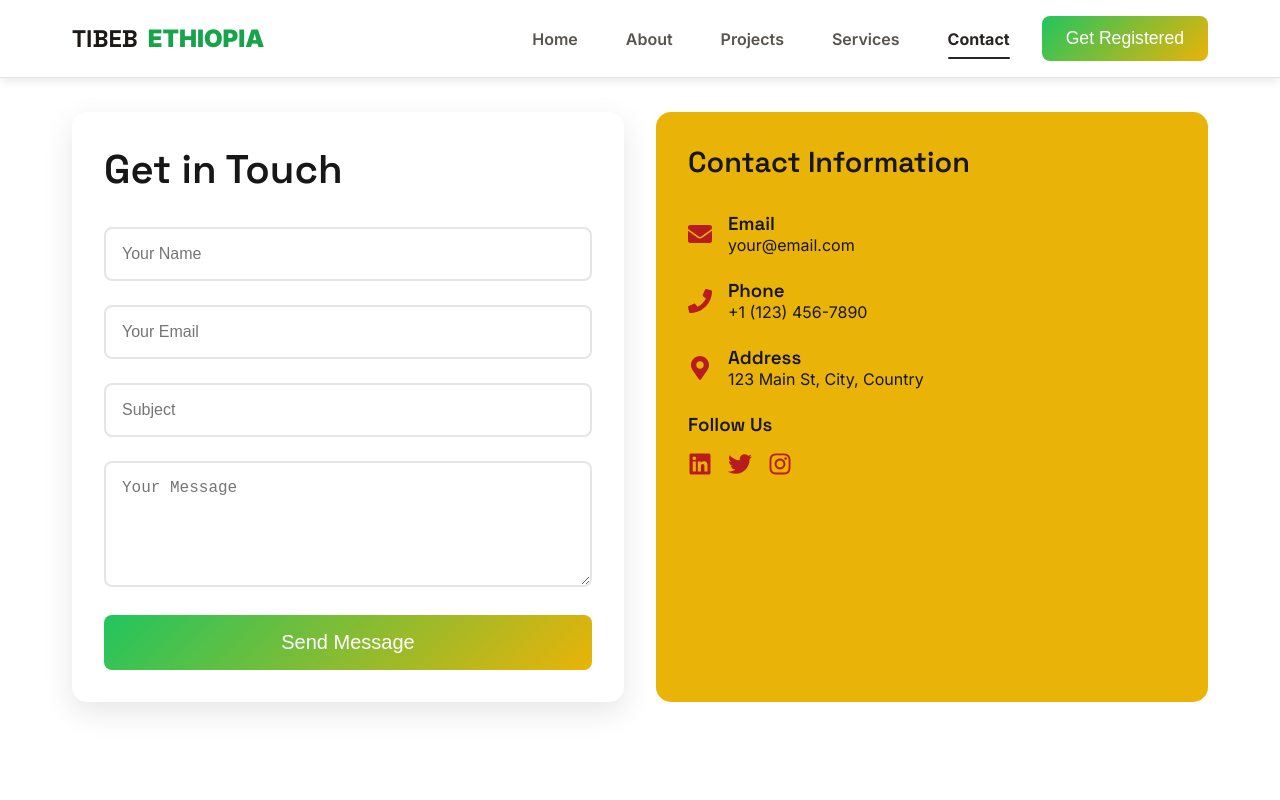
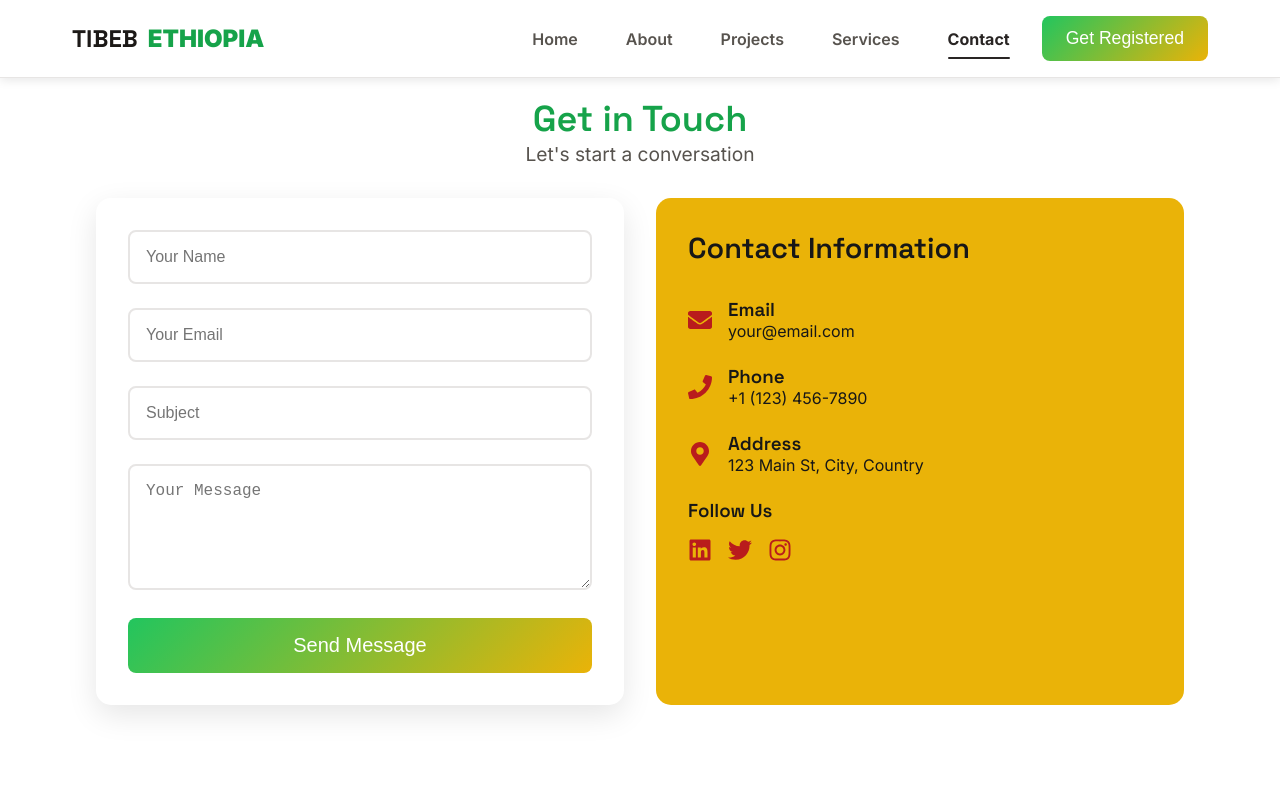
Before and after one commit to Know-Thyself/tibeb-ethio, a Next.js app: page /contact in a window 1280 px wide. Shown: the top 800 px of the page. Built offline with nearby package versions, Linux system fonts and the light colour scheme.

Commit message:
Adding pages animations

```diff
--- a/app/contact/contact.module.css
+++ b/app/contact/contact.module.css
@@ -1,6 +1,29 @@
 .container {
 	padding-top: 3rem;
 	min-height: 100vh;
+    width: 90%;
+    margin: auto;
+}
+
+.titleWrapper {
+    padding-top: 2rem;
+    text-align: center;
+    margin: 0;
+}
+
+.title {
+    font-size: 2rem;
+    color: var(--primary-600);
+    font-weight: 600;
+    opacity: 0;
+    animation: fadeInUp 0.8s ease-out forwards;
+}
+
+.subtitle {
+    font-size: 1.1rem;
+    color: var(--text-secondary);
+    opacity: 0;
+    animation: fadeInUp 0.8s ease-out 0.2s forwards;
 }
 
 .contactWrapper {
@@ -10,6 +33,8 @@
 	display: grid;
 	grid-template-columns: 1fr;
 	gap: 1.5rem;
+	opacity: 0;
+	animation: fadeInUp 0.6s ease-out 0.4s forwards;
 }
 
 .formSection {
@@ -19,11 +44,6 @@
 	box-shadow: 0 10px 30px rgba(0, 0, 0, 0.1);
 }
 
-.title {
-    font-size: 2rem;
-    color: var(--primary-text);
-    margin-bottom: 1.5rem;
-}
 
 .form {
 	display: flex;
@@ -99,7 +119,7 @@
 	height: auto;
 }
 
-.subtitle {
+.infoTitle {
 	font-size: 1.5rem;
 	margin-bottom: 1.5rem;
 }
@@ -142,52 +162,6 @@
 	color: var(--accent-800);
 }
 
-@keyframes sparkle {
-	0% {
-		transform: translateX(-100%);
-	}
-	100% {
-		transform: translateX(100%);
-	}
-}
-
-/* Tablet and up */
-@media (min-width: 768px) {
-    .container {
-        padding-top: 5rem;
-    }
-
-    .contactWrapper {
-        padding: 2rem;
-        grid-template-columns: 1fr 1fr;
-        gap: 2rem;
-    }
-
-    .formSection {
-        padding: 2rem;
-    }
-
-    .title {
-        font-size: 2.5rem;
-        margin-bottom: 2rem;
-    }
-
-    .infoCard {
-        padding: 2rem;
-        height: 100%;
-    }
-
-    .subtitle {
-        font-size: 1.8rem;
-        margin-bottom: 2rem;
-    }
-
-    .submitButton {
-        font-size: 1.25rem;
-        font-weight: 500;
-    }
-}
-
 .alert {
 	position: fixed;
 	top: 2rem;
@@ -220,3 +194,97 @@
 	opacity: 0.7;
 	cursor: not-allowed;
 }
+
+@keyframes sparkle {
+	0% {
+		transform: translateX(-100%);
+	}
+	100% {
+		transform: translateX(100%);
+	}
+}
+
+@keyframes fadeInUp {
+	from {
+		opacity: 0;
+		transform: translateY(30px);
+	}
+	to {
+		opacity: 1;
+		transform: translateY(0);
+	}
+}
+
+/* Respect user preferences */
+@media (prefers-reduced-motion: reduce) {
+	.page,
+	.landing-page {
+		animation: none;
+	}
+}
+
+@media (min-width: 540px) {
+    .container {
+        width: 80%;
+    }
+}
+
+/* Tablet and up */
+@media (min-width: 768px) {
+	.container {
+		padding-top: 3rem;
+        width: 90%;
+	}
+
+	.contactWrapper {
+		padding: 2rem;
+		grid-template-columns: 1fr 1fr;
+		gap: 2rem;
+	}
+
+	.formSection {
+		padding: 2rem;
+	}
+
+	.subtitle {
+		font-size: 1.1rem;
+	}
+
+	.infoCard {
+		padding: 2rem;
+		height: 100%;
+	}
+
+	.infoTitle {
+		font-size: 1.8rem;
+		margin-bottom: 2rem;
+	}
+
+	.submitButton {
+		font-size: 1.25rem;
+		font-weight: 500;
+	}
+}
+
+@media (min-width: 869px) {
+    .container {
+        padding-top: 5rem;
+    }
+}
+
+@media (min-width: 949px) {
+    .container {
+        padding-top: 4rem;
+    }
+}
+
+/* Desktop and up */
+@media (min-width: 1024px) {
+    .title {
+		font-size: 2.25rem;
+	}
+
+	.subtitle {
+		font-size: 1.2rem;
+	}
+}
--- a/app/contact/page.tsx
+++ b/app/contact/page.tsx
@@ -1,7 +1,7 @@
 'use client'
 
 import React from 'react'
-import styles from './contact.module.css'
+import { spaceGrotesk, inter } from '@/app/fonts'
 import {
 	FaEnvelope,
 	FaPhone,
@@ -11,7 +11,8 @@ import {
 	FaInstagram,
 	FaCheckCircle,
 } from 'react-icons/fa'
-import { useState } from 'react'
+import { useState, useEffect } from 'react'
+import styles from './contact.module.css'
 
 export default function Contact() {
 	const [formData, setFormData] = useState({
@@ -20,8 +21,13 @@ export default function Contact() {
 		subject: '',
 		message: '',
 	})
+	const [mounted, setMounted] = useState(false)
 	const [showAlert, setShowAlert] = useState(false)
 	const [isSubmitting, setIsSubmitting] = useState(false)
+
+	useEffect(() => {
+		setMounted(true)
+	}, [])
 
 	const handleChange = (
 		e: React.ChangeEvent<HTMLInputElement | HTMLTextAreaElement>
@@ -66,16 +72,23 @@ export default function Contact() {
 	}
 
 	return (
-		<div className={styles.container}>
+		<div className={`${styles.container} ${mounted ? inter.className : ''}`}>
 			{/* Success Alert */}
 			<div className={`${styles.alert} ${showAlert ? styles.show : ''}`}>
 				<FaCheckCircle />
 				Message sent successfully!
 			</div>
+			<div className={styles.titleWrapper}>
+				<h1
+					className={`${styles.title} ${mounted ? spaceGrotesk.className : ''}`}
+				>
+					Get in Touch
+				</h1>
+				<p className={styles.subtitle}>Let's start a conversation</p>
+			</div>
 			<div className={styles.contactWrapper}>
 				{/* Left side - Contact Form */}
 				<div className={styles.formSection}>
-					<h1 className={styles.title}>Get in Touch</h1>
 					<form className={styles.form} onSubmit={handleSubmit}>
 						<div className={styles.inputGroup}>
 							<input
@@ -131,7 +144,7 @@ export default function Contact() {
 				{/* Right side - Contact Information */}
 				<div className={styles.infoSection}>
 					<div className={styles.infoCard}>
-						<h2 className={styles.subtitle}>Contact Information</h2>
+						<h2 className={styles.infoTitle}>Contact Information</h2>
 						<div className={styles.contactInfo}>
 							<div className={styles.infoItem}>
 								<FaEnvelope className={styles.icon} />
--- a/app/page.module.css
+++ b/app/page.module.css
@@ -404,7 +404,7 @@
 /* 5. Scroll-Triggered Animations */
 .fadeInSection {
 	opacity: 0;
-	transform: translateY(20px);
+	transform: translateY(30px);
 	transition: all 0.6s ease;
 	will-change: opacity, transform;
 }
--- a/app/register/register.module.css
+++ b/app/register/register.module.css
@@ -17,7 +17,8 @@
 	backdrop-filter: blur(10px);
 	box-shadow: 0 8px 32px rgba(0, 0, 0, 0.1);
 	border: 1px solid rgba(255, 255, 255, 0.05);
-	animation: fadeIn 0.6s ease-out;
+	opacity: 0;
+	animation: fadeIn 0.6s ease-out forwards;
 }
 
 .title {
@@ -254,7 +255,7 @@
 @keyframes fadeIn {
 	from {
 		opacity: 0;
-		transform: translateY(20px);
+		transform: translateY(30px);
 	}
 	to {
 		opacity: 1;
--- a/app/services/services.module.css
+++ b/app/services/services.module.css
@@ -30,6 +30,8 @@
 	gap: 1.5rem;
 	position: relative;
 	padding: 0 5%;
+	opacity: 0;
+	animation: fadeInUp 0.6s ease-out forwards;
 }
 
 .serviceCard {
@@ -42,8 +44,6 @@
 	box-shadow: 0 8px 20px rgba(0, 0, 0, 0.08), 0 2px 8px rgba(0, 0, 0, 0.06);
 	display: flex;
 	flex-direction: column;
-	opacity: 0;
-	animation: fadeInUp 0.6s ease forwards;
 }
 
 .serviceCard:nth-child(1) {
```
Also changed, not shown: app/page.tsx (+13 -4 lines), app/projects/projects.module.css (+3 -6 lines). Lines whose indentation alone changed are shown as unchanged.
